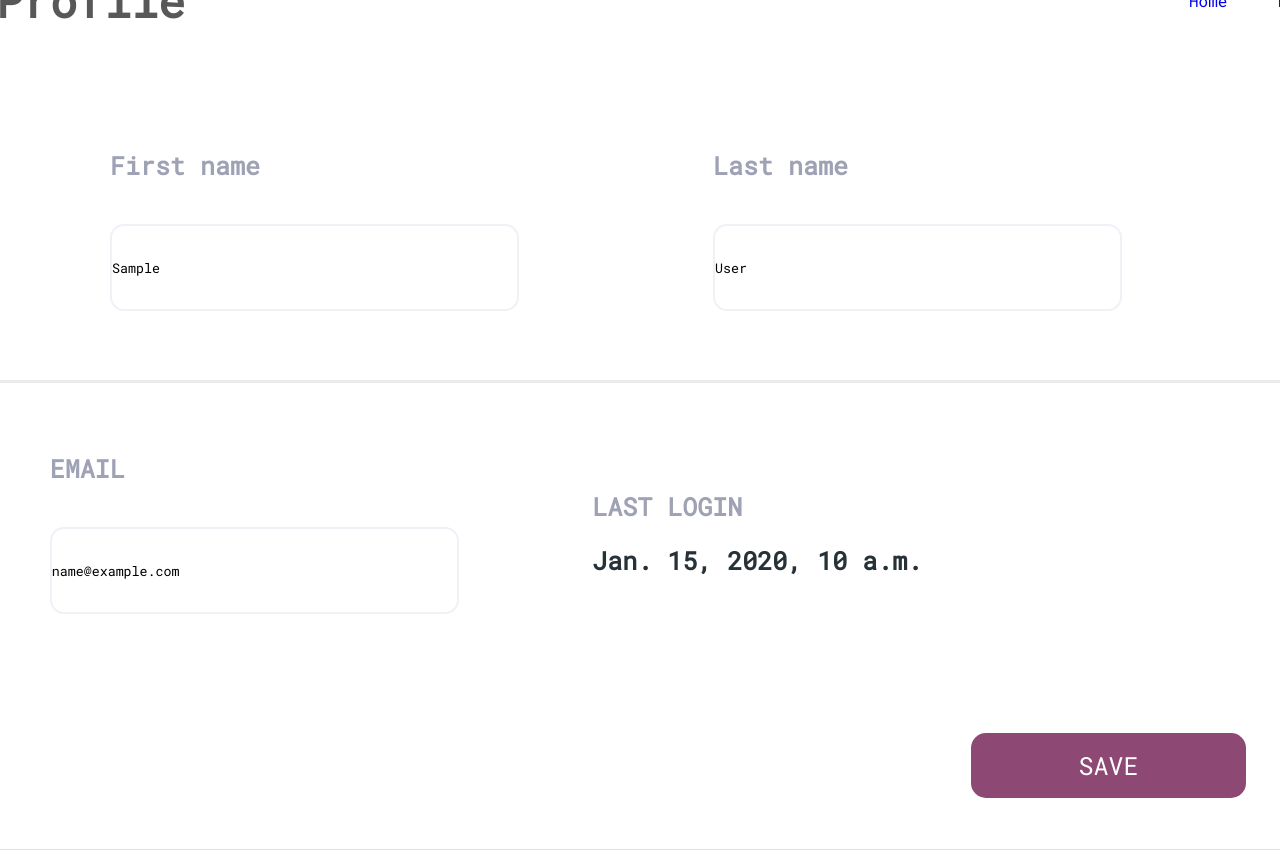
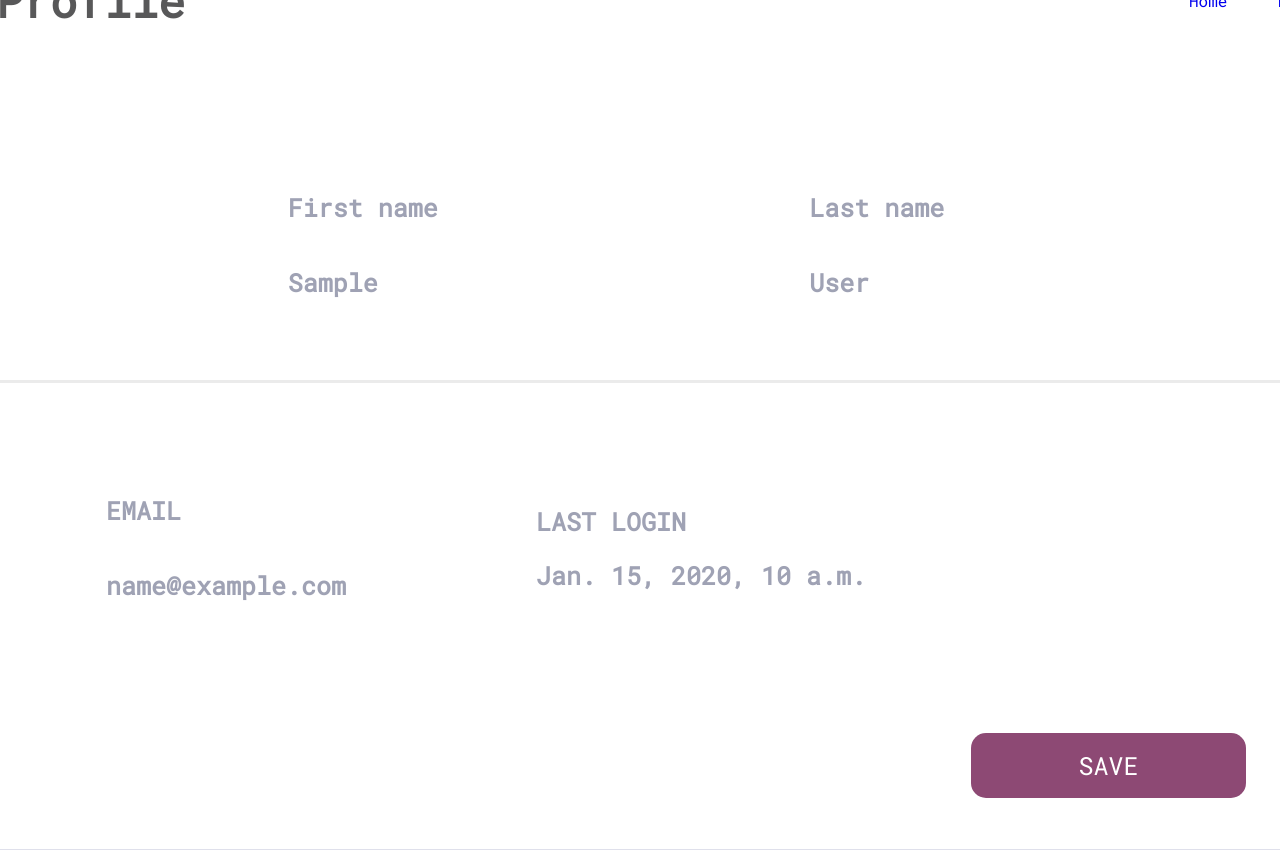
Before and after one commit to juniper06/CentralHub, a Django app: page /profile in a window 1280 px wide; the page is wider, and only the part inside the window is pictured. Run offline with Django 4.2, Linux system fonts and the light colour scheme; a user stored in the database is signed in; tables that the repository leaves empty hold one stand-in row (values such as "Sample post").

Commit message:
Not Completed

```diff
--- a/templates/static/css/userProfile.css
+++ b/templates/static/css/userProfile.css
@@ -227,7 +227,7 @@
     border: 2px solid #F0F1F7;
 }
 
-#date label{
+label{
     color: #263238;
     margin-top: 30px;
 }
--- a/templates/userProfile.html
+++ b/templates/userProfile.html
@@ -47,11 +47,11 @@
                 <form action="#" id="form1">
                     <div class="divider">
                         <label for="fname">First name</label><br/><br/>
-                        <input type="text" id="fname" name="fname" value="{{ user.first_name }}"/>
+                        <div class="date"><label for="#">{{ user.first_name }}</label></div>
                     </div>
                     <div class="divider">
                         <label for="lname">Last name</label><br/><br/>
-                        <input type="text" id="lname" name="lname" value="{{ user.last_name }}"/>
+                        <div class="date"><label for="#">{{ user.last_name }}</label></div>
                     </div>
                 </form>
             </div>
@@ -60,11 +60,11 @@
                 <form action="#" id="form2">
                     <div class="divider">
                         <label for="email">EMAIL</label><br/><br/>
-                        <input type="email" id="email" name="email" value="{{ user.email }}"/>
+                        <div class="date"><label for="#">{{ user.email }}</label></div>
                     </div>
                     <div class="divider">
                         <label for="last-login">LAST LOGIN</label><br/>
-                        <div id="date"><label for="#">{{ user.last_login }}</label></div>
+                        <div class="date"><label for="#">{{ user.last_login }}</label></div>
                     </div>
                 </form>
             </div>
```
